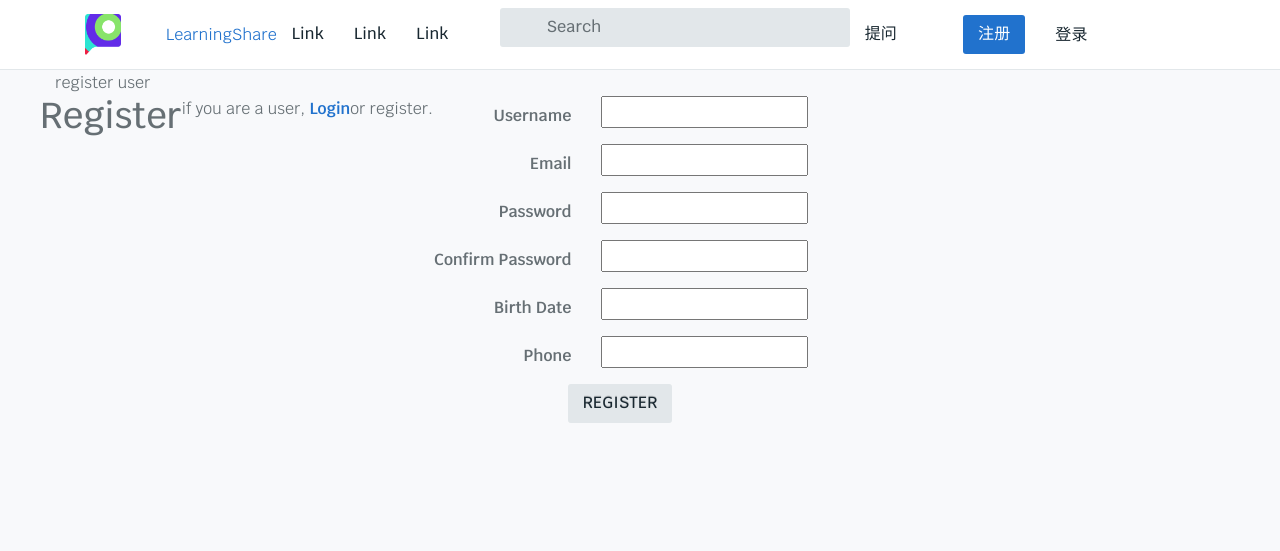
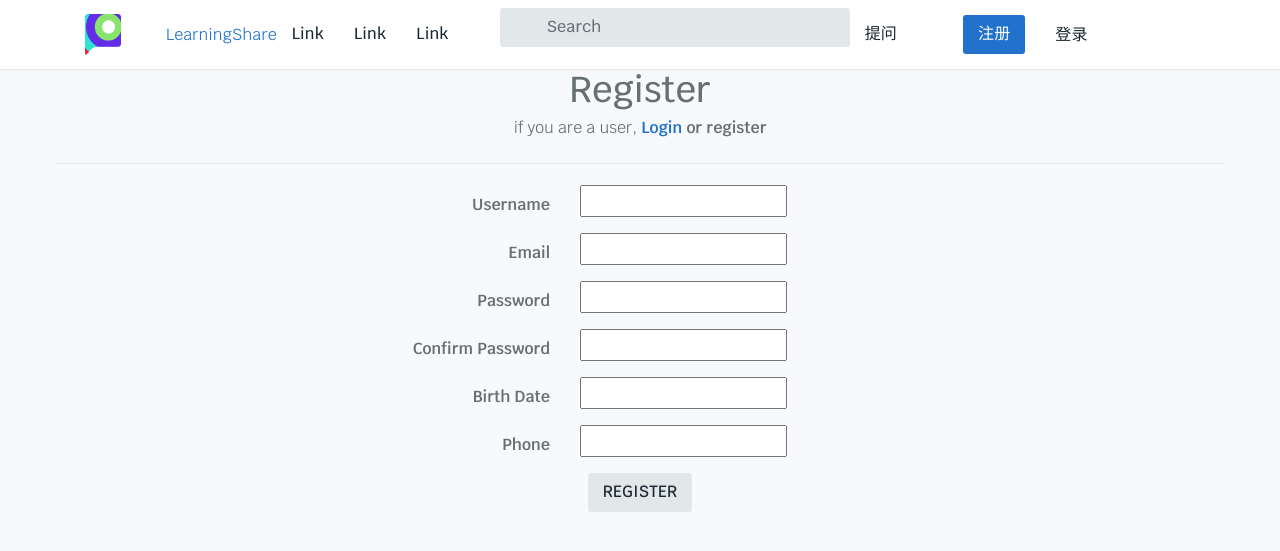
Before and after one commit to mp332/LearningShare, a Django app: page /account/register/ in a window 1280 px wide. Shown: the top 551 px of the page. Run offline with Django 3.2, Linux system fonts and the light colour scheme; some libraries are stand-ins or nearby versions.

Commit message:
Update register.html

```diff
--- a/templates/account/register.html
+++ b/templates/account/register.html
@@ -1,37 +1,45 @@
 {% extends "index.html" %}
 {% load static %}
-{% block title %} register user{% endblock %}
+{% block title %}
+<div class="tt-col-topic text-center">
+    <h1>Register</h1>
+    <p>if you are a user, <strong><a href="{% url 'account:user_login' %}">Login</a> or register</strong></p>
+</div>
+<hr>
+{% endblock %}
 {% block content %}
 <div class="row text-center vertical-middle-sm">
-    <h1>Register</h1>
-    <p>if you are a user, <strong><a href="{% url 'account:user_login' %}">Login</a> </strong></p>
-    <p>or register.</p>
-    <form class="form-horizontal" action="." method="post">{% csrf_token %}
+    <form class="col-md-9 form-horizontal" action="." method="post">{% csrf_token %}
         <div class="form-group">
-            <label for="{{ form.username.id_for_label }}" class="col-md-5 control-label">Username</label>
-            <div class="col-md-6 text-left">{{ form.username }}</div>
+            <label for="{{ form.username.id_for_label }}" class="col-md-7 control-label">Username</label>
+            <div class="col-md-1 text-left">{{ form.username }}</div>
         </div>
         <div class="form-group">
-            <label for="{{ form.email.id_for_label }}" class="col-md-5 control-label">Email</label>
-            <div class="col-md-6 text-left">{{ form.email }}</div>
+            <label for="{{ form.email.id_for_label }}" class="col-md-7 control-label">Email</label>
+            <div class="col-md-1 text-left">{{ form.email }}</div>
         </div>
         <div class="form-group">
-            <label for="{{ form.password.id_for_label }}" class="col-md-5 control-label">Password</label>
-            <div class="col-md-6 text-left">{{ form.password }}</div>
+            <label for="{{ form.password.id_for_label }}" class="col-md-7 control-label">Password</label>
+            <div class="col-md-1 text-left">{{ form.password }}</div>
         </div>
         <div class="form-group">
-            <label for="{{ form.password.id_for_label }}" class="col-md-5 control-label">Confirm Password</label>
-            <div class="col-md-6 text-left">{{ form.password2 }}</div>
+            <label for="{{ form.password.id_for_label }}" class="col-md-7 control-label">Confirm Password</label>
+            <div class="col-md-1 text-left">{{ form.password2 }}</div>
         </div>
         <div class="form-group">
-            <label for="{{ profile.birth.id_for_label }}" class="col-md-5 control-label">Birth Date</label>
-            <div class="col-md-6 text-left">{{ profile.birth }}</div>
+            <label for="{{ profile.birth.id_for_label }}" class="col-md-7 control-label">Birth Date</label>
+            <div class="col-md-1 text-left">{{ profile.birth }}</div>
         </div>
         <div class="form-group">
-            <label for="{{ profile.phone.id_for_label }}" class="col-md-5 control-label">Phone</label>
-            <div class="col-md-6 text-left">{{ profile.phone }}</div>
+            <label for="{{ profile.phone.id_for_label }}" class="col-md-7 control-label">Phone</label>
+            <div class="col-md-1 text-left">{{ profile.phone }}</div>
         </div>
+        <!-- <div class="col-md-12">
+            <input type="submit" class="btn btn-primary btn-lg" value="REGISTER">
+        </div> -->
+    </form>
+    <div class="col-md-12">
         <input type="submit" class="btn btn-primary btn-lg" value="REGISTER">
-    </form>
+    </div>
 </div>
 {% endblock %}
```
